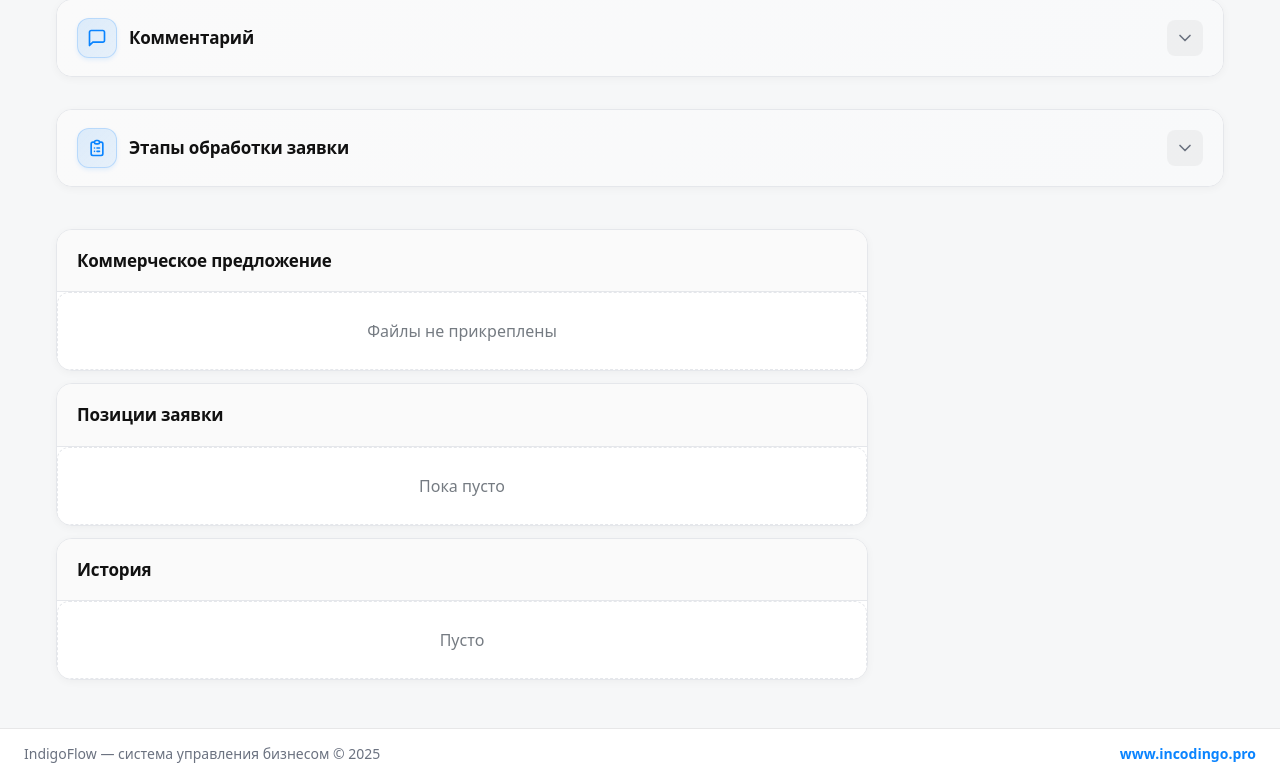
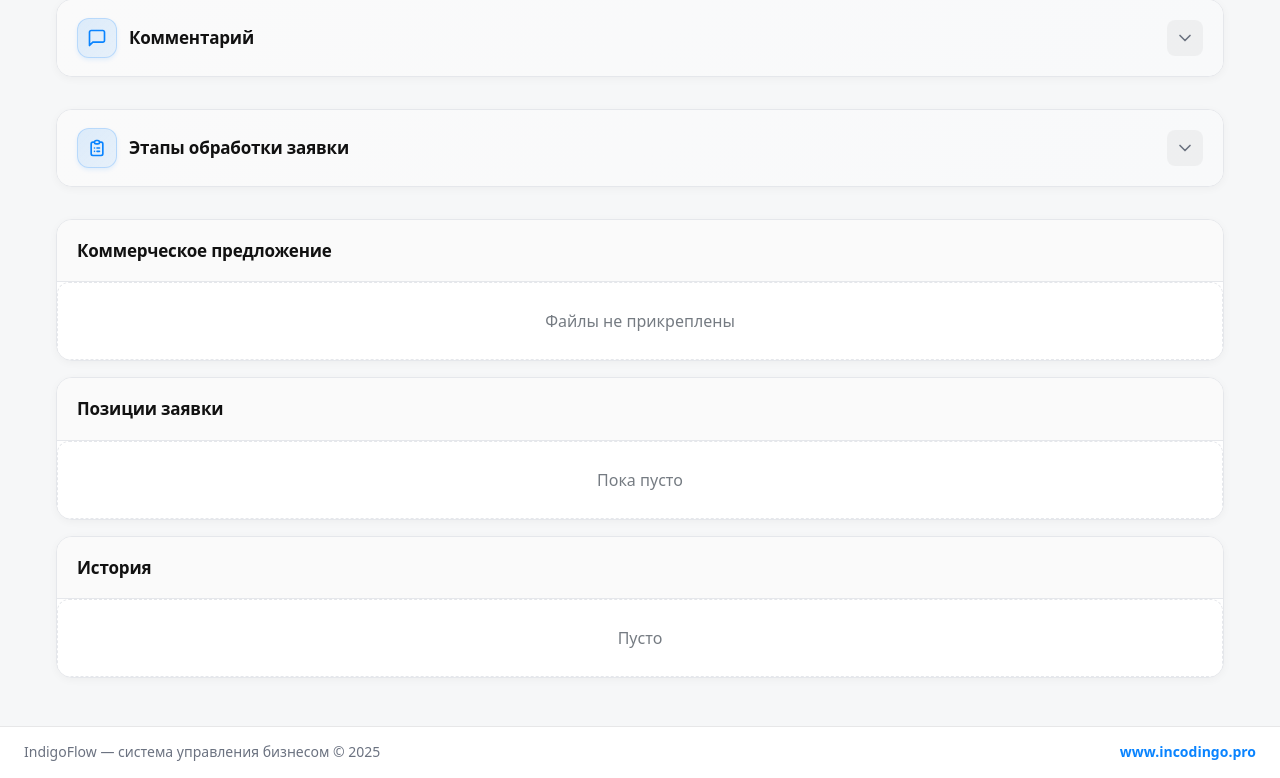
Before and after one commit to CheM1CaLaRt/imperia_klon, a Django app: template imperia/templates/requests/detail.html in a window 1280 px wide. Shown: the part 401-1179 px from the top of the page. Run offline with Django 5.2, Linux system fonts and the light colour scheme; the template is opened without the code that fills it, so the values that code supplies are empty; some libraries are stand-ins or nearby versions.

Commit message:
zayavka_new_diz_2

```diff
--- a/imperia/templates/requests/detail.html
+++ b/imperia/templates/requests/detail.html
@@ -408,13 +408,7 @@
     </div>
   </div>
 
-  <!-- ===== Макет: 2 колонки ===== -->
-  <div class="rq-grid">
-
-    <!-- ===== Левая колонка ===== -->
-    <div class="rq-main">
-
-      <!-- Коммерческое предложение -->
+  <!-- ===== Коммерческое предложение (полная ширина) ===== -->
   <section class="rq-card">
         <div class="rq-card__head">
           <h2>Коммерческое предложение</h2>
@@ -500,7 +494,7 @@
         {% endif %}
       </section>
 
-      <!-- Отгрузки -->
+    <!-- ===== Отгрузки ===== -->
     {% if obj.status in 'ready_to_ship in_delivery partially_shipped shipped' %}
     <section class="rq-card">
       <div class="rq-card__head">
@@ -595,7 +589,7 @@
     </section>
     {% endif %}
 
-      <!-- Документы (если нет отгрузок, но есть данные для доставки) -->
+    <!-- ===== Документы (если нет отгрузок, но есть данные для доставки) ===== -->
     {% if obj.status not in 'ready_to_ship partially_shipped shipped in_delivery' and obj.delivery_address %}
     <section class="rq-card">
       <div class="rq-card__head">
@@ -611,7 +605,7 @@
     </section>
     {% endif %}
 
-      <!-- Позиции заявки -->
+    <!-- ===== Позиции заявки ===== -->
     <section class="rq-card">
       <div class="rq-card__head">
         <h2>Позиции заявки</h2>
@@ -690,7 +684,6 @@
                       </svg>
                     </button>
                   </form>
-                    </div>
                 </div>
               </div>
               <!-- Форма редактирования (скрыта по умолчанию) -->
@@ -1077,7 +1070,7 @@
 
 
 
-      <!-- История -->
+    <!-- ===== История ===== -->
     <section class="rq-card">
       <div class="rq-card__head">
         <h2>История</h2>
@@ -1107,14 +1100,6 @@
         <div class="rq-empty">Пусто</div>
       {% endif %}
     </section>
-
-    </div>
-
-    <!-- ===== Правая колонка (пустая, можно использовать для дополнительной информации) ===== -->
-    <aside class="rq-aside">
-      {# Правая колонка оставлена пустой, блоки действий и оплаты перенесены вверх #}
-    </aside>
-  </div>
 </div>
 
 {# ===== Модалка предпросмотра КП ===== #}
```
Lines whose indentation alone changed are shown as unchanged.
